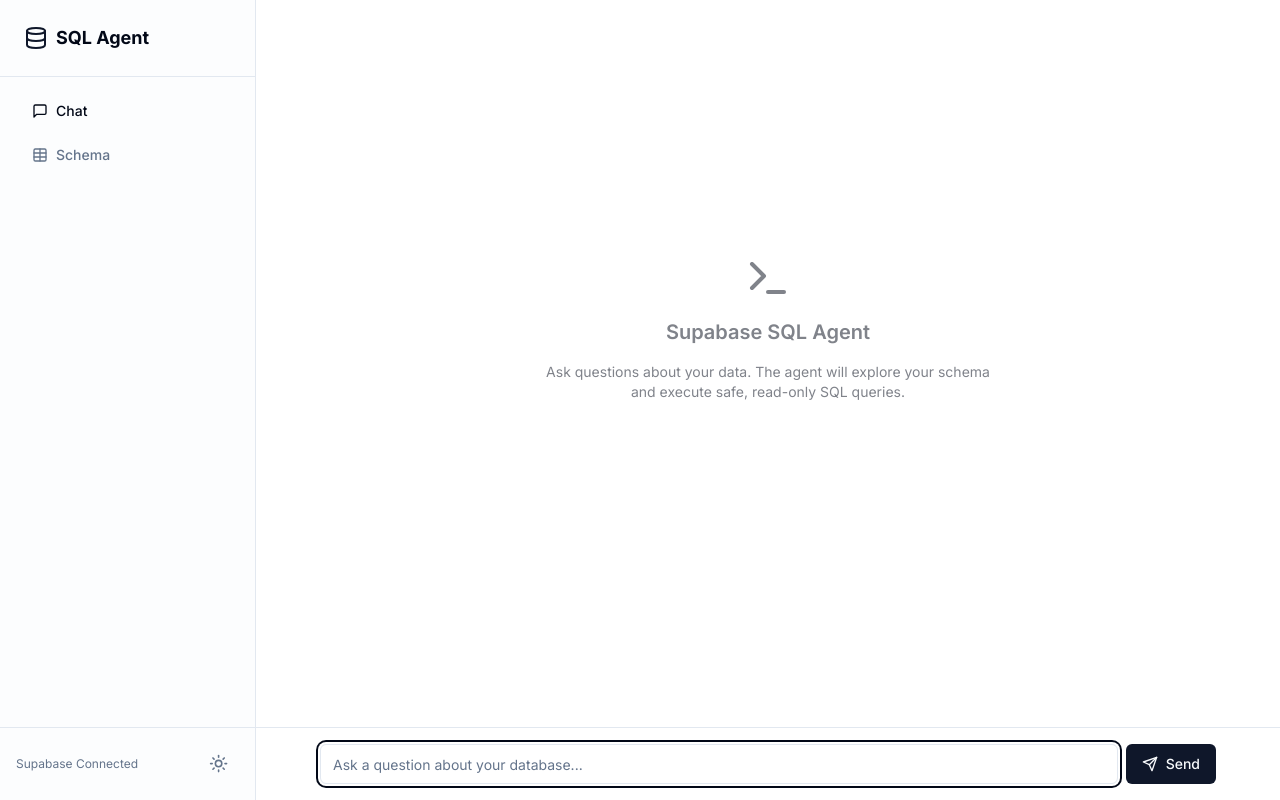
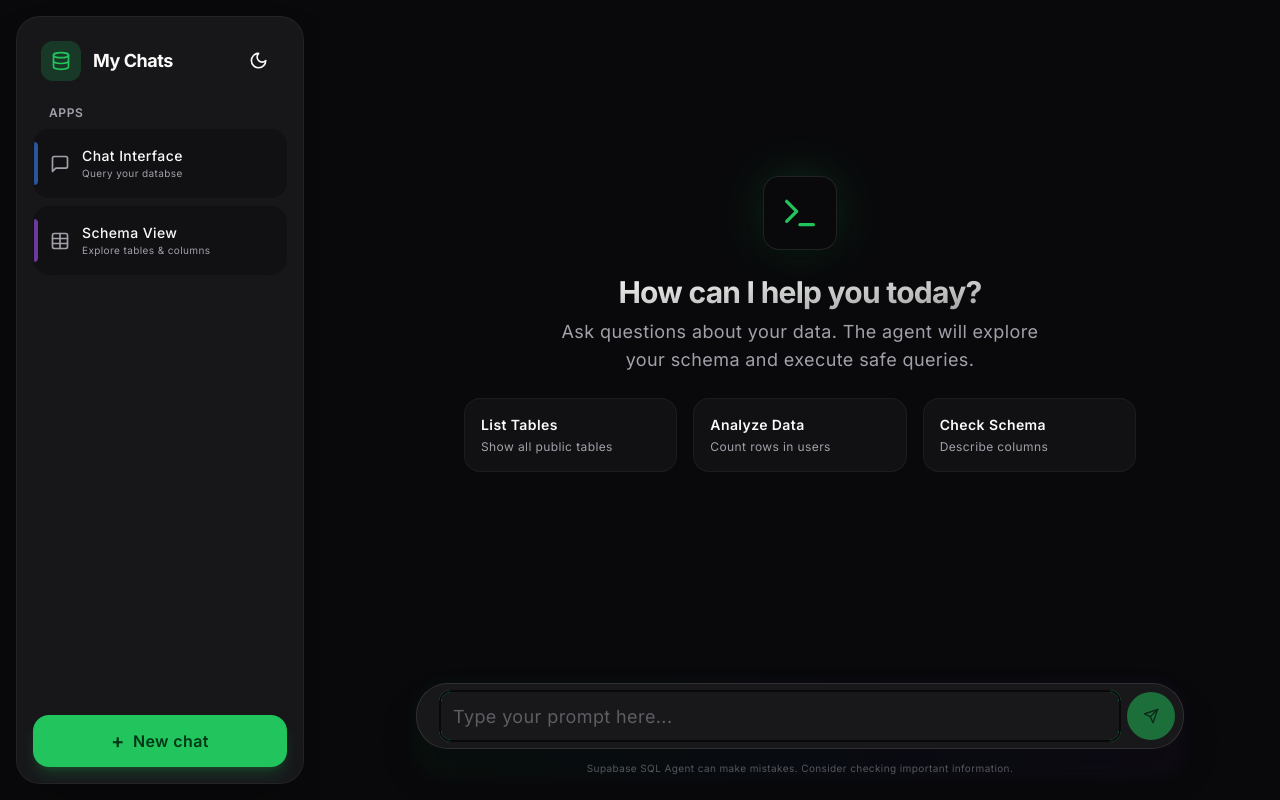
Before and after one commit to Martin082/mcp-supabase-agent, a Next.js app: page / in a window 1280 px wide. Built offline with nearby package versions, Linux system fonts and the light colour scheme.

Commit message:
feat: redesign ui for premium dark aesthetic

```diff
--- a/app/globals.css
+++ b/app/globals.css
@@ -4,65 +4,75 @@
 
 @layer base {
   :root {
-    --background: 0 0% 100%;
-    --foreground: 222.2 84% 4.9%;
+    /* Base Dark Theme (Default) */
+    --background: 240 10% 4%;
+    /* #09090b - Very dark */
+    --foreground: 0 0% 98%;
+    /* White text */
 
-    --card: 0 0% 100%;
-    --card-foreground: 222.2 84% 4.9%;
+    --card: 240 10% 6%;
+    /* Slightly lighter than background */
+    --card-foreground: 0 0% 98%;
 
-    --popover: 0 0% 100%;
-    --popover-foreground: 222.2 84% 4.9%;
+    --popover: 240 10% 4%;
+    --popover-foreground: 0 0% 98%;
 
-    --primary: 222.2 47.4% 11.2%;
-    --primary-foreground: 210 40% 98%;
+    --primary: 142 71% 45%;
+    /* Green accent #22c55e */
+    --primary-foreground: 144 100% 11%;
+    /* Dark green text on button */
 
-    --secondary: 210 40% 96.1%;
-    --secondary-foreground: 222.2 47.4% 11.2%;
+    --secondary: 240 4% 16%;
+    /* Dark gray for secondary elements */
+    --secondary-foreground: 0 0% 98%;
 
-    --muted: 210 40% 96.1%;
-    --muted-foreground: 215.4 16.3% 46.9%;
+    --muted: 240 4% 16%;
+    --muted-foreground: 240 5% 65%;
 
-    --accent: 210 40% 96.1%;
-    --accent-foreground: 222.2 47.4% 11.2%;
+    --accent: 240 4% 16%;
+    --accent-foreground: 0 0% 98%;
 
-    --destructive: 0 84.2% 60.2%;
-    --destructive-foreground: 210 40% 98%;
+    --destructive: 0 62.8% 30.6%;
+    --destructive-foreground: 0 0% 98%;
 
-    --border: 214.3 31.8% 91.4%;
-    --input: 214.3 31.8% 91.4%;
-    --ring: 222.2 84% 4.9%;
+    --border: 240 4% 16%;
+    --input: 240 4% 16%;
+    --ring: 142 71% 45%;
+    /* Green ring */
 
-    --radius: 0.5rem;
+    --radius: 0.75rem;
+    /* More rounded corners */
   }
 
+  /* Force dark mode colors even if system perception is light, or just keep them same */
   .dark {
-    --background: 222.2 84% 4.9%;
-    --foreground: 210 40% 98%;
+    --background: 240 10% 4%;
+    --foreground: 0 0% 98%;
 
-    --card: 222.2 84% 4.9%;
-    --card-foreground: 210 40% 98%;
+    --card: 240 10% 6%;
+    --card-foreground: 0 0% 98%;
 
-    --popover: 222.2 84% 4.9%;
-    --popover-foreground: 210 40% 98%;
+    --popover: 240 10% 4%;
+    --popover-foreground: 0 0% 98%;
 
-    --primary: 210 40% 98%;
-    --primary-foreground: 222.2 47.4% 11.2%;
+    --primary: 142 71% 45%;
+    --primary-foreground: 144 100% 11%;
 
-    --secondary: 217.2 32.6% 17.5%;
-    --secondary-foreground: 210 40% 98%;
+    --secondary: 240 4% 16%;
+    --secondary-foreground: 0 0% 98%;
 
-    --muted: 217.2 32.6% 17.5%;
-    --muted-foreground: 215 20.2% 65.1%;
+    --muted: 240 4% 16%;
+    --muted-foreground: 240 5% 65%;
 
-    --accent: 217.2 32.6% 17.5%;
-    --accent-foreground: 210 40% 98%;
+    --accent: 240 4% 16%;
+    --accent-foreground: 0 0% 98%;
 
     --destructive: 0 62.8% 30.6%;
-    --destructive-foreground: 210 40% 98%;
+    --destructive-foreground: 0 0% 98%;
 
-    --border: 217.2 32.6% 17.5%;
-    --input: 217.2 32.6% 17.5%;
-    --ring: 212.7 26.8% 83.9%;
+    --border: 240 4% 16%;
+    --input: 240 4% 16%;
+    --ring: 142 71% 45%;
   }
 }
 
@@ -70,6 +80,7 @@
   * {
     @apply border-border;
   }
+
   body {
     @apply bg-background text-foreground;
   }
--- a/app/layout.tsx
+++ b/app/layout.tsx
@@ -21,38 +21,61 @@ export default function RootLayout({
 }>) {
     return (
         <html lang="en" suppressHydrationWarning>
-            <body className={cn(inter.className, "h-screen flex overflow-hidden bg-background text-foreground transition-colors duration-300")}>
+            <body className={cn(inter.className, "h-screen flex overflow-hidden bg-background text-foreground tracking-wide antialiased")}>
                 <ThemeProvider
                     attribute="class"
-                    defaultTheme="system"
-                    enableSystem
+                    defaultTheme="dark"
+                    enableSystem={false}
                     disableTransitionOnChange
                 >
-                    {/* Sidebar */}
-                    <aside className="w-64 border-r bg-muted/20 flex flex-col">
-                        <div className="p-6 border-b flex items-center gap-2">
-                            <Database className="w-6 h-6 text-primary" />
-                            <span className="font-bold text-lg">SQL Agent</span>
-                        </div>
-                        <nav className="flex-1 p-4 space-y-2">
-                            <Link href="/" className="flex items-center gap-2 px-4 py-2 hover:bg-muted text-foreground rounded-md text-sm font-medium transition-colors">
-                                <MessageSquare className="w-4 h-4" />
-                                Chat
-                            </Link>
-                            <Link href="/schema" className="flex items-center gap-2 px-4 py-2 hover:bg-muted text-muted-foreground hover:text-foreground rounded-md text-sm font-medium transition-colors">
-                                <Table className="w-4 h-4" />
-                                Schema
-                            </Link>
-                            {/* Add more links here if needed */}
-                        </nav>
-                        <div className="p-4 border-t text-xs text-muted-foreground flex justify-between items-center">
-                            <span>Supabase Connected</span>
-                            <ModeToggle />
-                        </div>
-                    </aside>
+                    {/* Floating Sidebar Container */}
+                    <div className="p-4 hidden md:flex h-full w-80 shrink-0">
+                        <aside className="flex flex-col w-full h-full bg-secondary/50 rounded-3xl border border-white/5 overflow-hidden shadow-2xl">
+                            {/* Sidebar Header */}
+                            <div className="p-6 flex items-center justify-between">
+                                <div className="flex items-center gap-3">
+                                    <div className="w-10 h-10 rounded-xl bg-primary/20 flex items-center justify-center">
+                                        <Database className="w-5 h-5 text-primary" />
+                                    </div>
+                                    <span className="font-bold text-lg tracking-tight">My Chats</span>
+                                </div>
+                                <ModeToggle />
+                            </div>
+
+                            {/* Navigation */}
+                            <nav className="flex-1 px-4 space-y-4 overflow-y-auto">
+                                <div className="space-y-2">
+                                    <p className="text-xs font-semibold text-muted-foreground px-4 uppercase tracking-wider">Apps</p>
+                                    <Link href="/" className="group flex items-center gap-3 px-4 py-4 bg-background/40 hover:bg-background/80 rounded-2xl transition-all duration-200 border border-transparent hover:border-white/5 relative overflow-hidden">
+                                        <div className="w-1 absolute left-0 top-3 bottom-3 bg-blue-500 rounded-r-full opacity-60 group-hover:opacity-100 transition-opacity" />
+                                        <MessageSquare className="w-5 h-5 text-muted-foreground group-hover:text-foreground transition-colors" />
+                                        <div className="flex flex-col">
+                                            <span className="font-medium text-sm">Chat Interface</span>
+                                            <span className="text-[10px] text-muted-foreground truncate">Query your databse</span>
+                                        </div>
+                                    </Link>
+                                    <Link href="/schema" className="group flex items-center gap-3 px-4 py-4 bg-background/40 hover:bg-background/80 rounded-2xl transition-all duration-200 border border-transparent hover:border-white/5 relative overflow-hidden">
+                                        <div className="w-1 absolute left-0 top-3 bottom-3 bg-purple-500 rounded-r-full opacity-60 group-hover:opacity-100 transition-opacity" />
+                                        <Table className="w-5 h-5 text-muted-foreground group-hover:text-foreground transition-colors" />
+                                        <div className="flex flex-col">
+                                            <span className="font-medium text-sm">Schema View</span>
+                                            <span className="text-[10px] text-muted-foreground truncate">Explore tables & columns</span>
+                                        </div>
+                                    </Link>
+                                </div>
+                            </nav>
+
+                            {/* New Chat Button */}
+                            <div className="p-4 mt-auto">
+                                <button className="w-full py-3 px-4 bg-primary text-primary-foreground font-semibold rounded-2xl shadow-lg shadow-primary/20 hover:shadow-primary/40 hover:scale-[1.02] active:scale-[0.98] transition-all duration-200 flex items-center justify-center gap-2">
+                                    <span className="text-xl">+</span> New chat
+                                </button>
+                            </div>
+                        </aside>
+                    </div>
 
                     {/* Main Content */}
-                    <main className="flex-1 flex flex-col h-full overflow-hidden">
+                    <main className="flex-1 flex flex-col h-full overflow-hidden relative">
                         {children}
                     </main>
                 </ThemeProvider>
--- a/app/page.tsx
+++ b/app/page.tsx
@@ -22,22 +22,48 @@ export default function Chat() {
 
     return (
         <div className="flex flex-col h-full bg-background relative">
-            <div className="flex-1 overflow-y-auto p-4 space-y-4 pb-32">
+            {/* Chat Messages Area */}
+            <div className="flex-1 overflow-y-auto px-4 py-6 md:px-8 space-y-6 pb-32 scroll-smooth">
                 {messages.length === 0 && (
-                    <div className="flex flex-col items-center justify-center h-full text-center space-y-4 opacity-50">
-                        <Terminal className="w-12 h-12" />
-                        <h2 className="text-xl font-semibold">Supabase SQL Agent</h2>
-                        <p className="max-w-md text-sm">
-                            Ask questions about your data. The agent will explore your schema and execute safe, read-only SQL queries.
+                    <div className="flex flex-col items-center justify-center h-full text-center space-y-6 animate-in fade-in zoom-in duration-500">
+                        <div className="relative">
+                            <div className="absolute inset-0 bg-primary/20 blur-xl rounded-full" />
+                            <div className="relative bg-background p-4 rounded-2xl border border-white/10 shadow-xl">
+                                <Terminal className="w-10 h-10 text-primary" />
+                            </div>
+                        </div>
+                        <div className="space-y-2 max-w-lg">
+                            <h2 className="text-3xl font-bold tracking-tight bg-gradient-to-br from-white to-white/60 bg-clip-text text-transparent">
+                                How can I help you today?
+                            </h2>
+                            <p className="text-muted-foreground text-lg">
+                                Ask questions about your data. The agent will explore your schema and execute safe queries.
                             </p>
+                        </div>
+
+                        {/* Example chips */}
+                        <div className="grid grid-cols-1 md:grid-cols-3 gap-4 w-full max-w-2xl mt-8">
+                            {[
+                                { title: "List Tables", desc: "Show all public tables" },
+                                { title: "Analyze Data", desc: "Count rows in users" },
+                                { title: "Check Schema", desc: "Describe columns" }
+                            ].map((item, i) => (
+                                <button key={i} onClick={() => handleInputChange({ target: { value: item.title } } as any)} className="p-4 rounded-2xl bg-secondary/30 hover:bg-secondary/60 border border-white/5 text-left transition-all hover:scale-[1.02] group">
+                                    <span className="block font-semibold text-sm mb-1 group-hover:text-primary transition-colors">{item.title}</span>
+                                    <span className="block text-xs text-muted-foreground">{item.desc}</span>
+                                </button>
+                            ))}
+                        </div>
                     </div>
                 )}
 
-
                 {error && (
-                    <div className="p-4 bg-destructive/10 text-destructive text-sm rounded-md max-w-3xl mx-auto">
-                        <p className="font-bold">Error:</p>
-                        <p>{error.message}</p>
+                    <div className="p-4 bg-destructive/10 text-destructive text-sm rounded-2xl border border-destructive/20 max-w-3xl mx-auto flex items-center gap-3">
+                        <div className="w-2 h-2 rounded-full bg-destructive shrink-0" />
+                        <div>
+                            <p className="font-bold">Error</p>
+                            <p className="opacity-90">{error.message}</p>
+                        </div>
                     </div>
                 )}
 
@@ -51,29 +77,44 @@ export default function Chat() {
                 ))}
 
                 {isLoading && messages[messages.length - 1]?.role !== 'assistant' && (
-                    <div className="flex items-center gap-2 p-4 text-sm text-muted-foreground animate-pulse">
-                        <span className="w-2 h-2 rounded-full bg-blue-500 animate-bounce" />
-                        <span>Thinking...</span>
+                    <div className="flex items-center gap-2 max-w-3xl mx-auto p-4 text-sm text-muted-foreground">
+                        <div className="flex space-x-1">
+                            <div className="w-2 h-2 bg-primary rounded-full animate-bounce [animation-delay:-0.3s]"></div>
+                            <div className="w-2 h-2 bg-primary rounded-full animate-bounce [animation-delay:-0.15s]"></div>
+                            <div className="w-2 h-2 bg-primary rounded-full animate-bounce"></div>
+                        </div>
                     </div>
                 )}
 
                 <div ref={messagesEndRef} />
             </div>
 
-            <div className="absolute bottom-0 left-0 right-0 p-4 bg-background/80 backdrop-blur-sm border-t">
-                <form onSubmit={handleSubmit} className="flex gap-2 max-w-4xl mx-auto">
+            {/* Input Area */}
+            <div className="absolute bottom-6 left-0 right-0 px-4 md:px-8 flex justify-center">
+                <div className="w-full max-w-3xl relative group">
+                    {/* Glow effect */}
+                    <div className="absolute -inset-1 bg-gradient-to-r from-primary/20 via-blue-500/20 to-purple-500/20 rounded-[2rem] blur opacity-20 group-hover:opacity-40 transition-opacity duration-500" />
+
+                    <form onSubmit={handleSubmit} className="relative flex items-center bg-zinc-900 border border-white/10 rounded-[2rem] shadow-2xl overflow-hidden p-2 pl-6">
                         <Input
                             value={input}
                             onChange={handleInputChange}
-                        placeholder="Ask a question about your database..."
-                        className="flex-1"
+                            placeholder="Type your prompt here..."
+                            className="flex-1 border-0 bg-transparent shadow-none focus-visible:ring-0 text-lg placeholder:text-muted-foreground/50 h-12"
                             autoFocus
                         />
-                    <Button type="submit" disabled={isLoading}>
-                        <Send className="w-4 h-4 mr-2" />
-                        Send
+                        <Button
+                            type="submit"
+                            disabled={isLoading || !input.trim()}
+                            className="h-12 w-12 rounded-full shrink-0 ml-2 bg-primary hover:bg-primary/90 text-primary-foreground transition-all duration-300 disabled:opacity-50 disabled:hover:scale-100 hover:scale-105"
+                        >
+                            <Send className="w-5 h-5" />
                         </Button>
                     </form>
+                    <p className="text-center text-[10px] text-muted-foreground mt-3 opacity-50">
+                        Supabase SQL Agent can make mistakes. Consider checking important information.
+                    </p>
+                </div>
             </div>
         </div>
     );
```
Also changed, not shown: app/schema/page.tsx (+37 -31 lines). Lines whose indentation alone changed are shown as unchanged.
